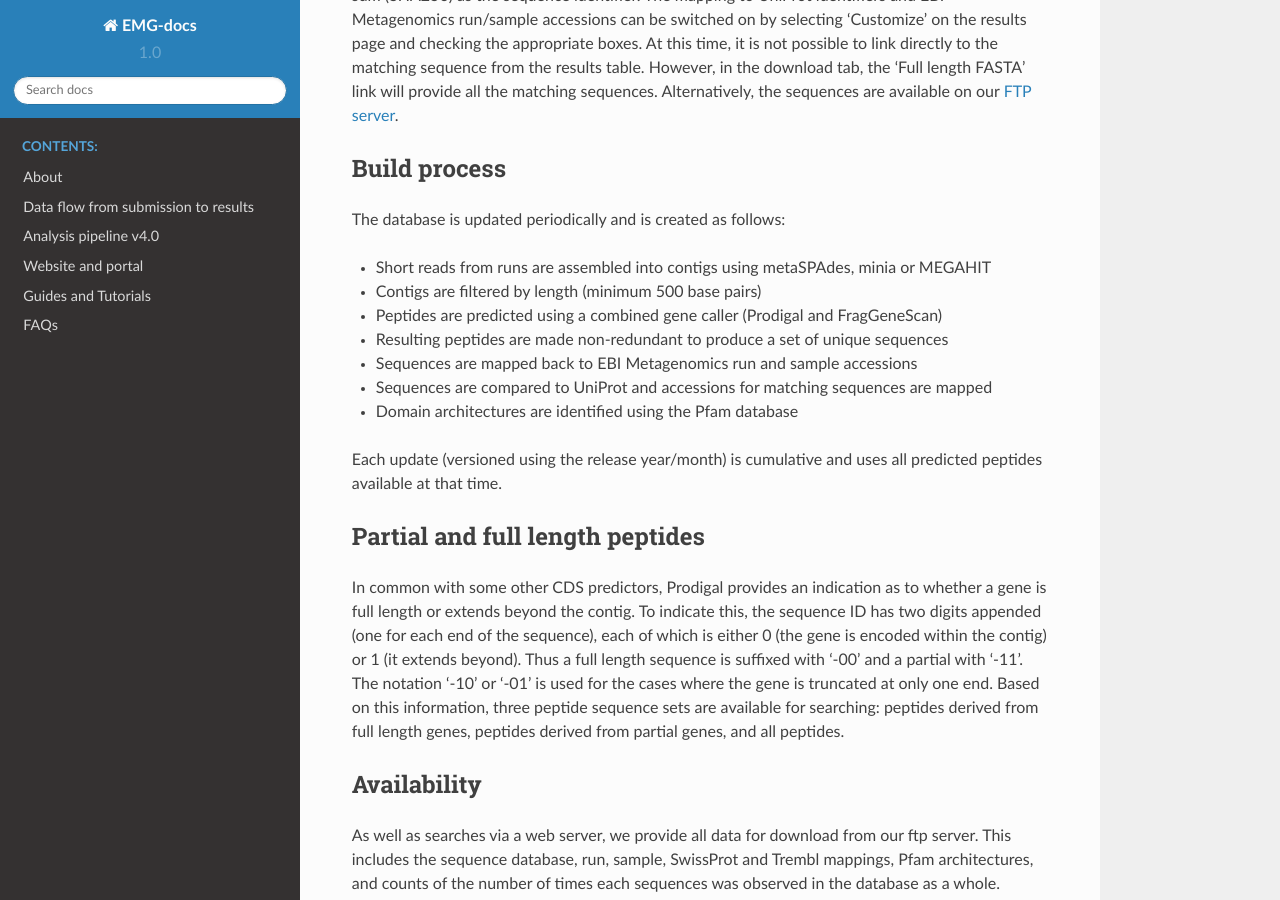
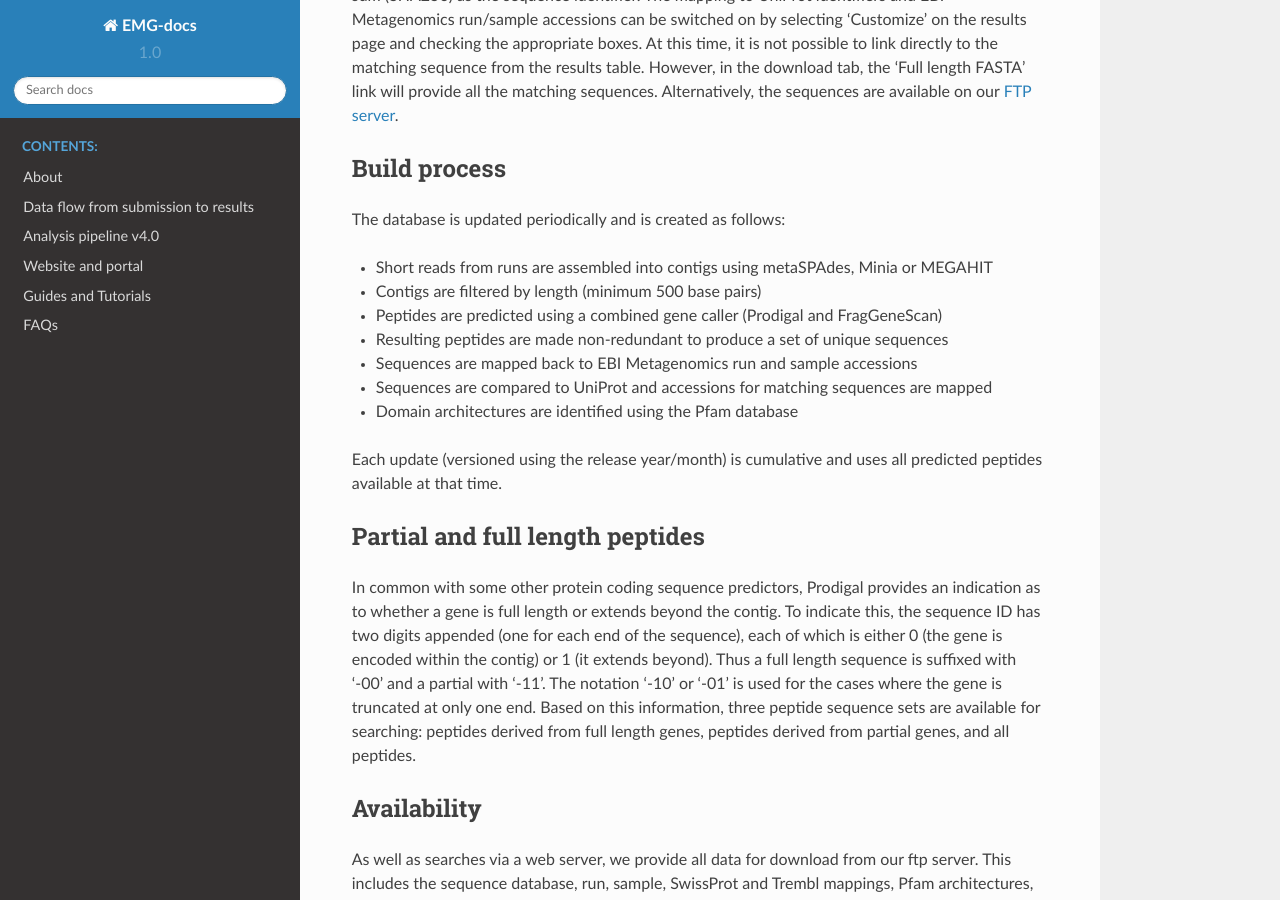
Before and after one commit to EBI-Metagenomics/EMG-docs, a Sphinx documentation site: the page built from docs/sequence-search.rst, in a window 1280 px wide and 900 px high, scrolled down 488 px. Built offline with Sphinx 7.4.7 and the Read the Docs theme 2.0.0, drawn with Linux system fonts in a browser that asks for light colours.

Commit message:
Finished section 'Partial and full length peptides'.

```diff
--- a/docs/sequence-search.rst
+++ b/docs/sequence-search.rst
@@ -31,7 +31,7 @@ Build process
 
 The database is updated periodically and is created as follows:
 
-* Short reads from runs are assembled into contigs using metaSPAdes, minia or MEGAHIT
+* Short reads from runs are assembled into contigs using metaSPAdes, Minia or MEGAHIT
 * Contigs are filtered by length (minimum 500 base pairs)
 * Peptides are predicted using a combined gene caller (Prodigal and FragGeneScan)
 * Resulting peptides are made non-redundant to produce a set of unique sequences
@@ -45,7 +45,7 @@ uses all predicted peptides available at that time.
 Partial and full length peptides
 """"""""""""""""""""""""""""""""
 
-In common with some other CDS predictors, Prodigal provides an indication
+In common with some other protein coding sequence predictors, Prodigal provides an indication
 as to whether a gene is full length or extends beyond the contig. To
 indicate this, the sequence ID has two digits appended (one for each end of
 the sequence), each of which is either 0 (the gene is
```
